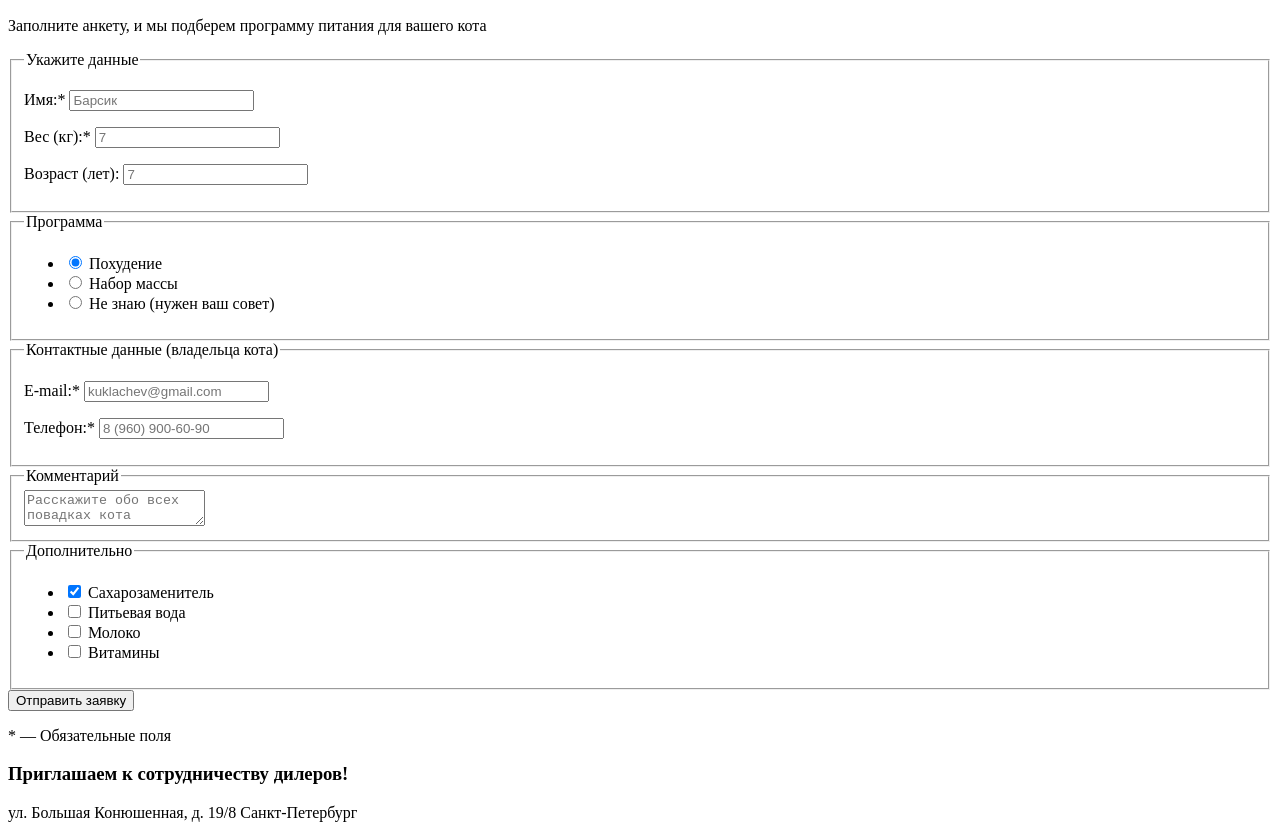
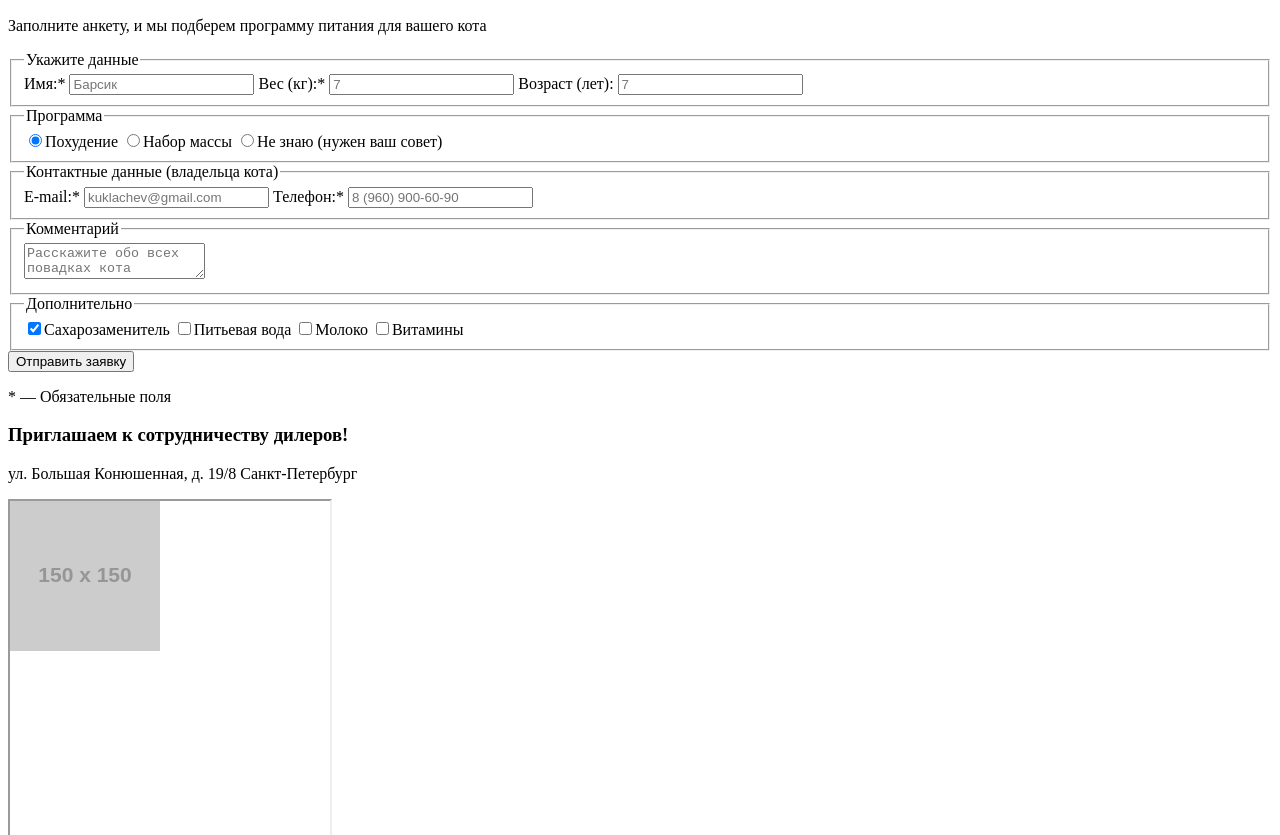
Before and after one commit to hecathe/1328477-cat-energy-20, a website: page source/form.html in a window 1280 px wide. Shown: the part 231-1066 px from the top of the page. Drawn offline with Linux system fonts and the light colour scheme; placeholder pictures from the web are drawn by us.

Commit message:
Завершаем разметку(исправления)

```diff
--- a/source/form.html
+++ b/source/form.html
@@ -35,48 +35,38 @@
         <form class="program-filter__form form" action="https://echo.htmlacademy.ru/" method="get">
           <fieldset class="form__questionary">
             <legend class="visually-hidden">Укажите данные</legend>
-            <p>
-              <label for="form-name">Имя:*</label>
-              <input class="form__name-field" type="text" name="name" placeholder="Барсик" id="form-name">
-            </p>
-            <p>
-              <label for="form-weight">Вес (кг):*</label>
-              <input class="form__weight-field" type="number" name="weight" placeholder="7" id="form-weight">
-            </p>
-            <p>
-              <label for="form-age">Возраст (лет):</label>
-              <input class="form__age-field" type="number" name="age" placeholder="7" id="form-age">
-            </p>
+            <label>Имя:*
+              <input class="form__name-field" type="text" name="name" placeholder="Барсик">
+            </label>
+            <label>Вес (кг):*
+              <input class="form__weight-field" type="number" name="weight" placeholder="7">
+            </label>
+            <label>Возраст (лет):
+              <input class="form__age-field" type="number" name="age" placeholder="7">
+            </label>
           </fieldset>
 
           <fieldset class="form__program">
             <legend class="visually-hidden">Программа</legend>
-            <ul class="form__list">
-              <li class="form__item">
-                <input class="visually-hidden form__input-radio" type="radio" name="program" value="slim" id="program-slim" checked>
-                <label for="program-slim">Похудение</label>
-              </li>
-              <li class="form__item">
-                <input class="visually-hidden form__input-radio" type="radio" name="program" value="weight" id="program-weight">
-                <label for="program-weight">Набор массы</label>
-              </li>
-              <li class="form__item">
-                <input class="visually-hidden form__input-radio" type="radio" name="program" value="get-advice" id="advice">
-                <label for="advice">Не знаю (нужен ваш совет)</label>
-              </li>
-            </ul>
+            <label>
+              <input class="visually-hidden form__input-radio" type="radio" name="program" value="slim" checked>Похудение
+            </label>
+            <label>
+              <input class="visually-hidden form__input-radio" type="radio" name="program" value="weight">Набор массы
+            </label>
+            <label>
+              <input class="visually-hidden form__input-radio" type="radio" name="program" value="get-advice">Не знаю (нужен ваш совет)
+            </label>
           </fieldset>
 
           <fieldset class="form__contacts">
             <legend class="form__subtitle">Контактные данные (владельца кота)</legend>
-            <p>
-              <label for="contacts-email">E-mail:*</label>
-              <input class="form__email-field" type="email" name="email" placeholder="kuklachev@gmail.com" id="contacts-email">
-            </p>
-            <p>
-              <label for="contacts-tel">Телефон:*</label>
-              <input class="form__tel-field" type="tel" name="tel" placeholder="8 (960) 900-60-90" id="contacts-tel">
-            </p>
+            <label>E-mail:*
+              <input class="form__email-field" type="email" name="email" placeholder="kuklachev@gmail.com">
+            </label>
+            <label>Телефон:*
+              <input class="form__tel-field" type="tel" name="tel" placeholder="8 (960) 900-60-90">
+            </label>
           </fieldset>
 
           <fieldset class="form__comment">
@@ -86,22 +76,18 @@
 
           <fieldset class="form__additional">
             <legend class="form__subtitle">Дополнительно</legend>
-            <ul class="form__list">
-              <li class="form__item">
-                <input class="visually-hidden form__input-checkbox" type="checkbox" name="sweetener" value="1" id="sweetener" checked>
-                <label for="sweetener">Сахарозаменитель</label>
-              </li>
-              <li class="form__item">
-                <input class="visually-hidden form__input-checkbox" type="checkbox" name="water" value="1" id="water">
-                <label for="water">Питьевая вода</label>
-              </li>
-              <li class="form__item">
-                <input class="visually-hidden form__input-checkbox" type="checkbox" name="milk" value="1" id="milk">
-                <label for="milk">Молоко</label>
-              </li>
-              <li class="form__item">
-                <input class="visually-hidden form__input-checkbox" type="checkbox" name="vitamins" value="1" id="vitamins">
-                <label for="vitamins">Витамины</label>
+            <label>
+              <input class="visually-hidden form__input-checkbox" type="checkbox" name="sweetener" value="1" checked>Сахарозаменитель
+            </label>
+            <label>
+              <input class="visually-hidden form__input-checkbox" type="checkbox" name="water" value="1">Питьевая вода
+            </label>
+            <label>
+              <input class="visually-hidden form__input-checkbox" type="checkbox" name="milk" value="1">Молоко
+            </label>
+            <label>
+              <input class="visually-hidden form__input-checkbox" type="checkbox" name="vitamins" value="1">Витамины
+            </label>
               </li>
             </ul>
           </fieldset>
```
Also changed, not shown: source/index.html (+9 -9 lines).
